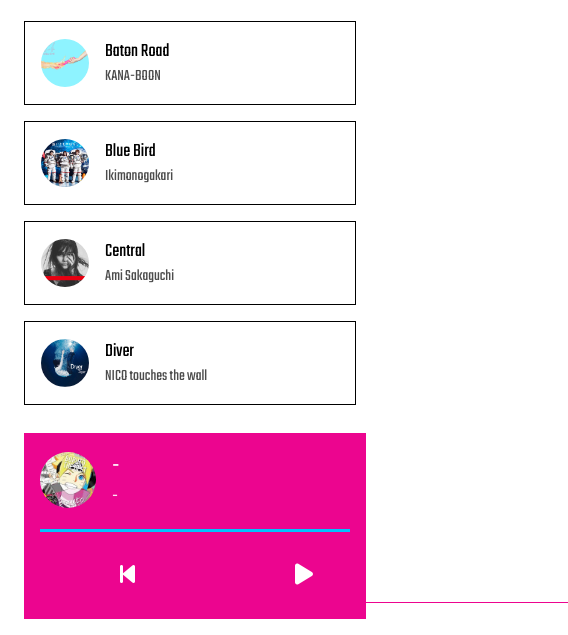
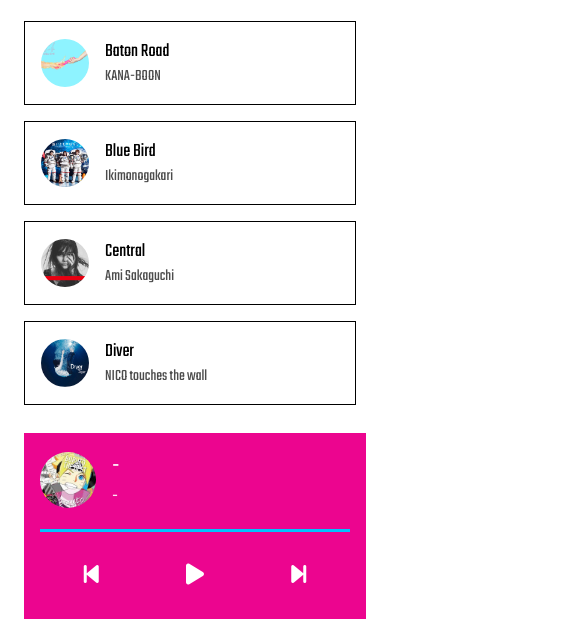
Before and after one commit to Sekonso/konoha-musical, a plain HTML site: page index.html in a window 390 px wide. Shown: the part 137-772 px from the top of the page, 568 px wide, since content can reach past the window. Drawn offline with Linux system fonts and the light colour scheme.

Commit message:
mobile fix

```diff
--- a/style.css
+++ b/style.css
@@ -244,3 +244,9 @@ main.content {
     transform: rotate(360deg);
   }
 }
+
+@media screen and (width < 560px) {
+  .player-buttons button {
+    padding: 0.5rem 2rem;
+  }
+}
```
Also changed, not shown: assets/images/Vortex.svg (added).
